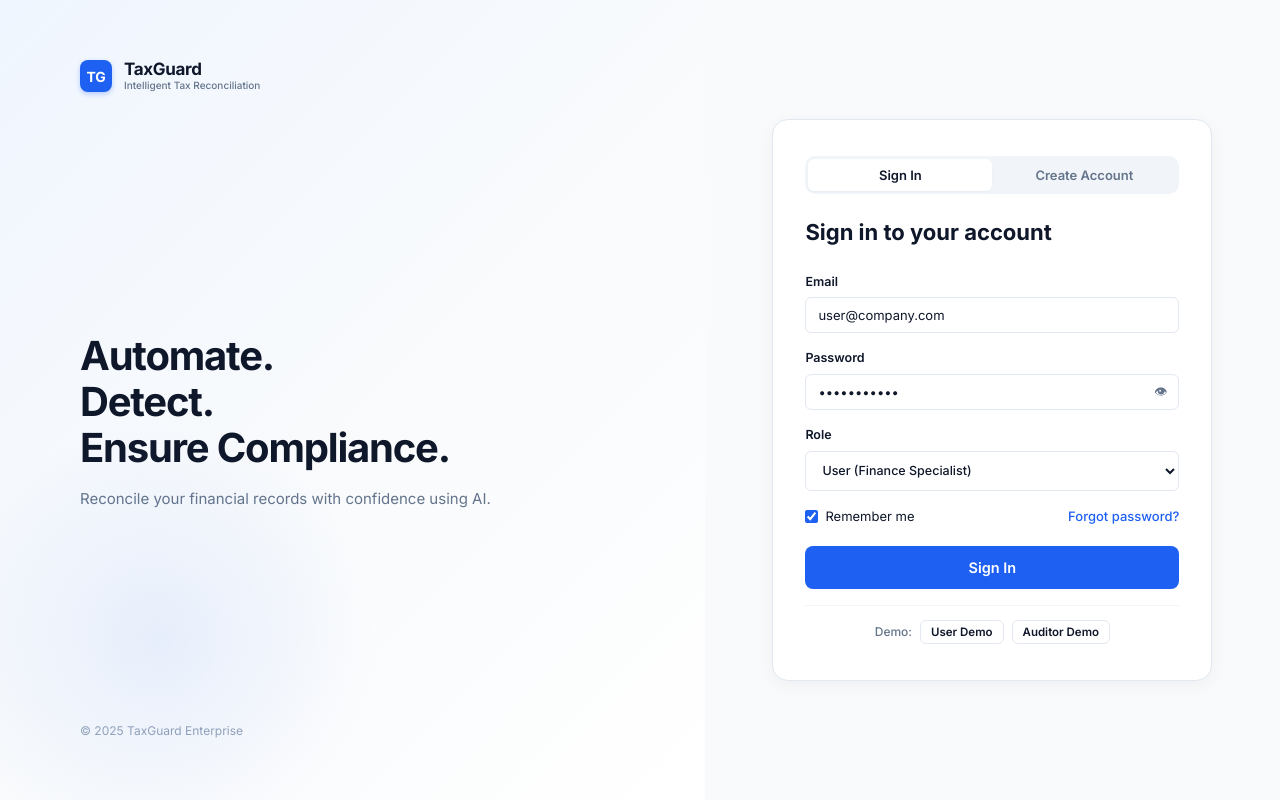
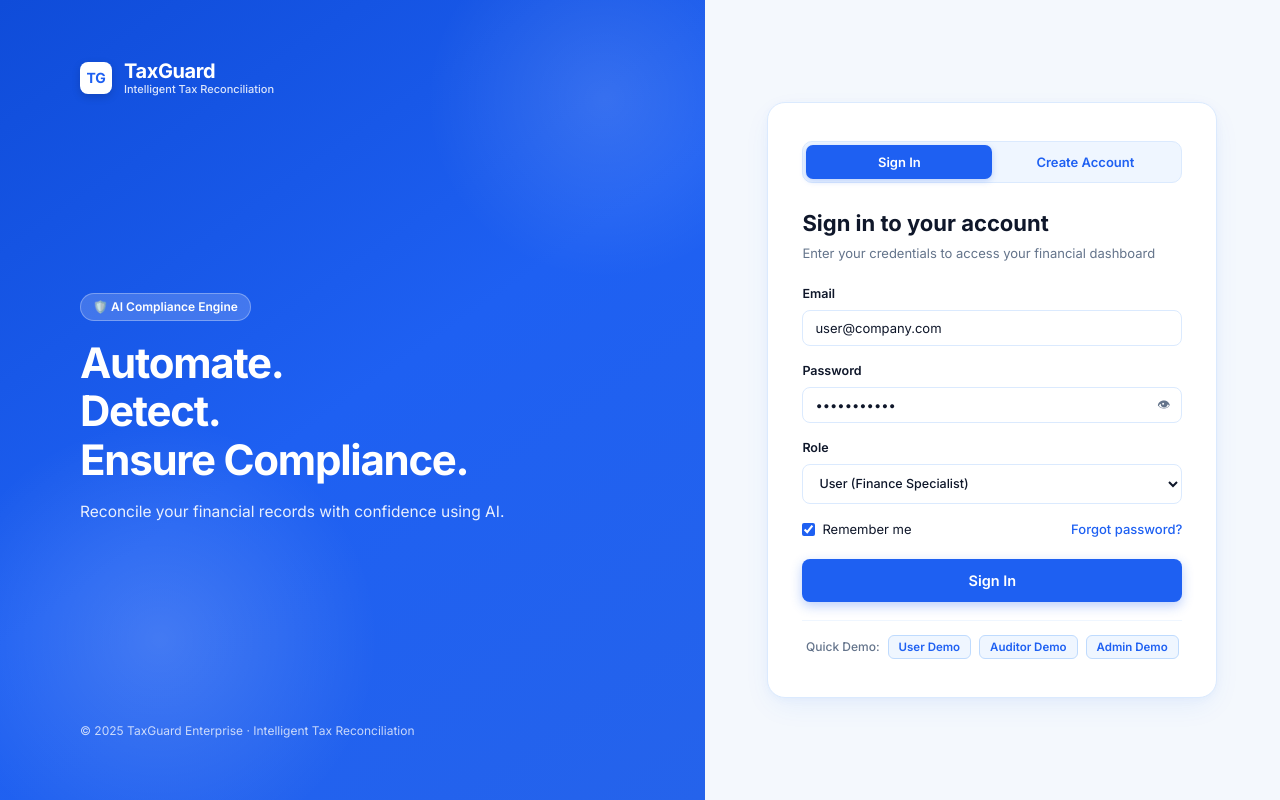
Before and after one commit to Sakshipandit-025/TaxGuard-Fintechstico, a website: page public/index.html in a window 1280 px wide. Drawn offline with nearby package versions, Linux system fonts and the light colour scheme.

Commit message:
ui/ux initial commit

```diff
--- a/public/css/main.css
+++ b/public/css/main.css
@@ -1055,24 +1055,36 @@ body {
   font-size: 14px;
 }
 
-/* Login Screen (Matches Mockup Screen 1) */
+/* Login Screen - Premium Blue & White Theme */
 .login-screen-wrap {
   display: flex;
   min-height: 100vh;
   width: 100vw;
-  background: white;
+  background: #FFFFFF;
 }
 
 .login-left-hero {
   flex: 1.1;
-  background: linear-gradient(135deg, #F0F6FF 0%, #F8FAFC 50%, #FFFFFF 100%);
-  color: #0F172A;
+  background: linear-gradient(145deg, #0F4CD9 0%, #1E60F2 50%, #2563EB 100%);
+  color: #FFFFFF;
   padding: 60px 80px;
   display: flex;
   flex-direction: column;
   justify-content: space-between;
   position: relative;
   overflow: hidden;
+}
+
+.login-left-hero::before {
+  content: '';
+  position: absolute;
+  top: -80px;
+  right: -80px;
+  width: 360px;
+  height: 360px;
+  border-radius: 50%;
+  background: radial-gradient(circle, rgba(255, 255, 255, 0.12) 0%, rgba(255, 255, 255, 0) 70%);
+  pointer-events: none;
 }
 
 .login-left-hero::after {
@@ -1083,7 +1095,7 @@ body {
   width: 440px;
   height: 440px;
   border-radius: 50%;
-  background: radial-gradient(circle, rgba(30, 96, 242, 0.08) 0%, rgba(30, 96, 242, 0) 70%);
+  background: radial-gradient(circle, rgba(255, 255, 255, 0.16) 0%, rgba(255, 255, 255, 0) 70%);
   pointer-events: none;
 }
 
@@ -1093,35 +1105,36 @@ body {
   align-items: center;
   justify-content: center;
   padding: 40px;
-  background: #F8FAFC;
+  background: #F4F8FD;
 }
 
 .login-box {
   width: 100%;
-  max-width: 440px;
-  background: white;
-  border: 1px solid var(--color-border);
-  border-radius: var(--radius-xl);
-  padding: 36px 32px;
-  box-shadow: 0 4px 20px -2px rgba(15, 23, 42, 0.06);
+  max-width: 450px;
+  background: #FFFFFF;
+  border: 1px solid #DBEAFE;
+  border-radius: 18px;
+  padding: 38px 34px;
+  box-shadow: 0 10px 30px -5px rgba(30, 96, 242, 0.08), 0 2px 8px rgba(30, 96, 242, 0.04);
 }
 
 .login-tab-switcher {
   display: flex;
-  background: #F1F5F9;
+  background: #EFF6FF;
+  border: 1px solid #DBEAFE;
   padding: 3px;
-  border-radius: var(--radius-md);
-  margin-bottom: 22px;
+  border-radius: 10px;
+  margin-bottom: 24px;
 }
 
 .login-tab-btn {
   flex: 1;
-  padding: 8px 12px;
+  padding: 9px 12px;
   text-align: center;
-  border-radius: var(--radius-sm);
+  border-radius: 7px;
   font-size: 13px;
   font-weight: 600;
-  color: var(--color-text-muted);
+  color: #1E60F2;
   background: transparent;
   border: none;
   cursor: pointer;
@@ -1129,9 +1142,9 @@ body {
 }
 
 .login-tab-btn.active {
-  background: white;
-  color: var(--color-primary);
-  box-shadow: var(--shadow-xs);
+  background: #1E60F2;
+  color: #FFFFFF;
+  box-shadow: 0 2px 6px rgba(30, 96, 242, 0.25);
 }
 
 .role-switch-btn {
--- a/public/js/app.js
+++ b/public/js/app.js
@@ -129,27 +129,30 @@ function renderLogin() {
   const container = document.getElementById('page-content');
   container.innerHTML = `
     <div class="login-screen-wrap">
-      <!-- Left Hero (Matches Mockup Screen 1) -->
+      <!-- Left Hero (Blue White Theme) -->
       <div class="login-left-hero">
         <div style="display:flex; align-items:center; gap:12px;">
-          <div class="logo-icon">TG</div>
+          <div class="logo-icon" style="background:#FFFFFF; color:#1E60F2; font-weight:800; box-shadow:0 3px 8px rgba(0,0,0,0.15);">TG</div>
           <div class="logo-text-wrap">
-            <span class="logo-text">TaxGuard</span>
-            <span class="logo-sub">Intelligent Tax Reconciliation</span>
+            <span class="logo-text" style="color:#FFFFFF; font-size:20px;">TaxGuard</span>
+            <span class="logo-sub" style="color:rgba(255,255,255,0.85); font-size:11px;">Intelligent Tax Reconciliation</span>
           </div>
         </div>
 
         <div style="max-width: 440px;">
-          <h1 style="font-size: 40px; line-height: 1.15; font-weight: 800; color: #0F172A; margin: 30px 0 16px; letter-spacing: -0.03em;">
+          <div style="display:inline-flex; align-items:center; gap:6px; padding:4px 12px; background:rgba(255,255,255,0.18); border:1px solid rgba(255,255,255,0.3); border-radius:9999px; color:#FFFFFF; font-size:12px; font-weight:600; margin-bottom:18px;">
+            🛡️ AI Compliance Engine
+          </div>
+          <h1 style="font-size: 42px; line-height: 1.15; font-weight: 800; color: #FFFFFF; margin: 0 0 16px; letter-spacing: -0.03em;">
             Automate.<br/>Detect.<br/>Ensure Compliance.
           </h1>
-          <p style="font-size: 15px; color: #64748B; line-height: 1.6;">
+          <p style="font-size: 15.5px; color: rgba(255, 255, 255, 0.9); line-height: 1.6;">
             Reconcile your financial records with confidence using AI.
           </p>
         </div>
 
-        <div style="font-size: 12px; color: #94A3B8;">
-          © 2025 TaxGuard Enterprise
+        <div style="font-size: 12px; color: rgba(255, 255, 255, 0.75);">
+          © 2025 TaxGuard Enterprise · Intelligent Tax Reconciliation
         </div>
       </div>
 
@@ -161,37 +164,40 @@ function renderLogin() {
             <button class="login-tab-btn ${isSignupMode ? 'active' : ''}" onclick="toggleAuthMode(true)">Create Account</button>
           </div>
 
-          <div style="margin-bottom: 24px;">
+          <div style="margin-bottom: 22px;">
             <h2 style="font-size: 22px; font-weight: 700; color: #0F172A; margin-bottom: 4px;">
               ${!isSignupMode ? 'Sign in to your account' : 'Create an Account'}
             </h2>
+            <p style="font-size: 13px; color: #64748B;">
+              ${!isSignupMode ? 'Enter your credentials to access your financial dashboard' : 'Fill in your details to create your workspace account'}
+            </p>
           </div>
 
           <form id="auth-form">
             ${isSignupMode ? `
               <div class="form-group">
                 <label class="form-label">Full Name</label>
-                <input type="text" id="reg-name" class="form-control" placeholder="Enter your full name" required>
+                <input type="text" id="reg-name" class="form-control" placeholder="Enter your full name" required style="border:1.5px solid #DBEAFE; border-radius:8px;">
               </div>
             ` : ''}
 
             <!-- 1-2 Demo Inputs -->
             <div class="form-group">
               <label class="form-label">Email</label>
-              <input type="email" id="auth-email" class="form-control" value="${!isSignupMode ? 'user@company.com' : ''}" placeholder="you@company.com" required>
+              <input type="email" id="auth-email" class="form-control" value="${!isSignupMode ? 'user@company.com' : ''}" placeholder="you@company.com" required style="border:1.5px solid #DBEAFE; border-radius:8px;">
             </div>
 
             <div class="form-group">
               <label class="form-label">Password</label>
               <div style="position:relative;">
-                <input type="password" id="auth-password" class="form-control" value="${!isSignupMode ? 'password123' : ''}" placeholder="Enter your password" required>
+                <input type="password" id="auth-password" class="form-control" value="${!isSignupMode ? 'password123' : ''}" placeholder="Enter your password" required style="border:1.5px solid #DBEAFE; border-radius:8px;">
                 <span onclick="togglePasswordVisibility()" style="position:absolute; right:12px; top:50%; transform:translateY(-50%); cursor:pointer; color:var(--color-text-muted); font-size:13px;">👁</span>
               </div>
             </div>
 
             <div class="form-group">
               <label class="form-label">Role</label>
-              <select id="${isSignupMode ? 'reg-role' : 'auth-role'}" class="input-select" style="width:100%; height:40px; border-radius:6px; font-weight:500;">
+              <select id="${isSignupMode ? 'reg-role' : 'auth-role'}" class="input-select" style="width:100%; height:40px; border-radius:8px; border:1.5px solid #DBEAFE; font-weight:500;">
                 <option value="USER">User (Finance Specialist)</option>
                 <option value="AUDITOR">Auditor (Compliance Reviewer)</option>
                 <option value="ADMIN">Admin (System Operations)</option>
@@ -207,19 +213,22 @@ function renderLogin() {
               </div>
             ` : ''}
 
-            <button type="submit" id="btn-submit-auth" class="btn btn-primary" style="width: 100%; padding: 12px; font-size: 14.5px; font-weight: 600; border-radius: 8px;">
+            <button type="submit" id="btn-submit-auth" class="btn btn-primary" style="width: 100%; padding: 12px; font-size: 14.5px; font-weight: 600; border-radius: 8px; box-shadow: 0 4px 12px rgba(30, 96, 242, 0.3);">
               ${!isSignupMode ? 'Sign In' : 'Create Account'}
             </button>
 
-            <!-- 1-2 Demo Fill Shortcuts -->
+            <!-- Quick Demo Fill Shortcuts -->
             ${!isSignupMode ? `
-              <div style="display:flex; align-items:center; justify-content:center; gap:8px; margin-top:16px; padding-top:14px; border-top:1px solid #F1F5F9; font-size:12px; color:var(--color-text-muted);">
-                <span style="font-weight:500;">Demo:</span>
-                <button type="button" class="btn btn-secondary btn-sm" style="padding:4px 10px; font-size:11.5px; border-radius:6px;" onclick="fillDemoInput('USER')">
+              <div style="display:flex; align-items:center; justify-content:center; gap:8px; margin-top:18px; padding-top:14px; border-top:1px solid #EFF6FF; font-size:12px; color:var(--color-text-muted);">
+                <span style="font-weight:500; color:#64748B;">Quick Demo:</span>
+                <button type="button" class="btn btn-secondary btn-sm" style="padding:4px 10px; font-size:11.5px; border-radius:6px; background:#EFF6FF; border:1px solid #BFDBFE; color:#1E60F2; font-weight:600;" onclick="fillDemoInput('USER')">
                   User Demo
                 </button>
-                <button type="button" class="btn btn-secondary btn-sm" style="padding:4px 10px; font-size:11.5px; border-radius:6px;" onclick="fillDemoInput('AUDITOR')">
+                <button type="button" class="btn btn-secondary btn-sm" style="padding:4px 10px; font-size:11.5px; border-radius:6px; background:#EFF6FF; border:1px solid #BFDBFE; color:#1E60F2; font-weight:600;" onclick="fillDemoInput('AUDITOR')">
                   Auditor Demo
+                </button>
+                <button type="button" class="btn btn-secondary btn-sm" style="padding:4px 10px; font-size:11.5px; border-radius:6px; background:#EFF6FF; border:1px solid #BFDBFE; color:#1E60F2; font-weight:600;" onclick="fillDemoInput('ADMIN')">
+                  Admin Demo
                 </button>
               </div>
             ` : ''}
@@ -270,6 +279,11 @@ function fillDemoInput(role) {
     if (passInput) passInput.value = 'password123';
     if (roleSelect) roleSelect.value = 'AUDITOR';
     showToast('Loaded Auditor demo credentials', 'info');
+  } else if (role === 'ADMIN') {
+    if (emailInput) emailInput.value = 'admin@company.com';
+    if (passInput) passInput.value = 'password123';
+    if (roleSelect) roleSelect.value = 'ADMIN';
+    showToast('Loaded Admin demo credentials', 'info');
   }
 }
 
```
